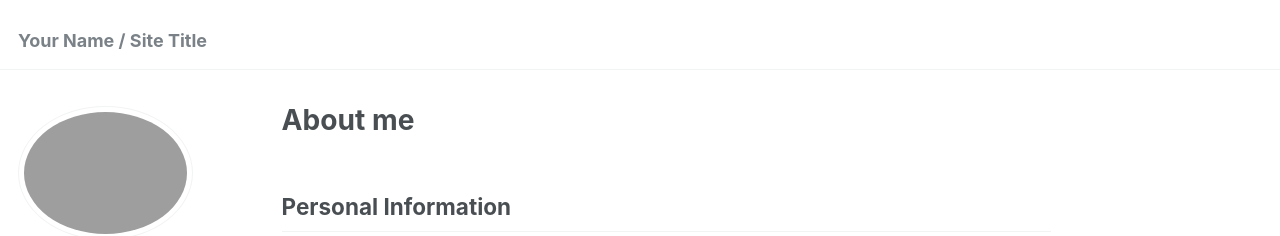
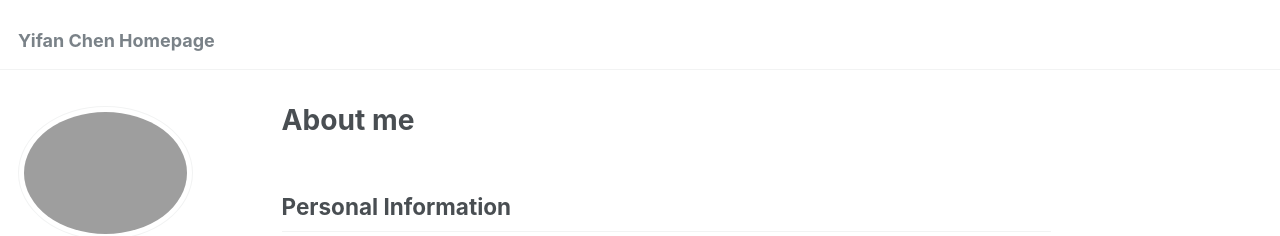
Before and after one commit to ccccy666/ccccy666.github.io, a Jekyll site: the page built from _pages/about.md, in a window 1280 px wide. Shown: the top 236 px of the page. Built offline with Jekyll 4.4.1, drawn with Linux system fonts in a browser that asks for light colours.

Commit message:
Update _config.yml

```diff
--- a/_config.yml
+++ b/_config.yml
@@ -8,7 +8,7 @@
 
 # Basic Site Settings
 locale                   : "en-US"
-title                    : "Your Name / Site Title"
+title                    : "Yifan Chen Homepage"
 title_separator          : "-"
 name                     : &name "Your Name"
 description              : &description "personal description"
```
